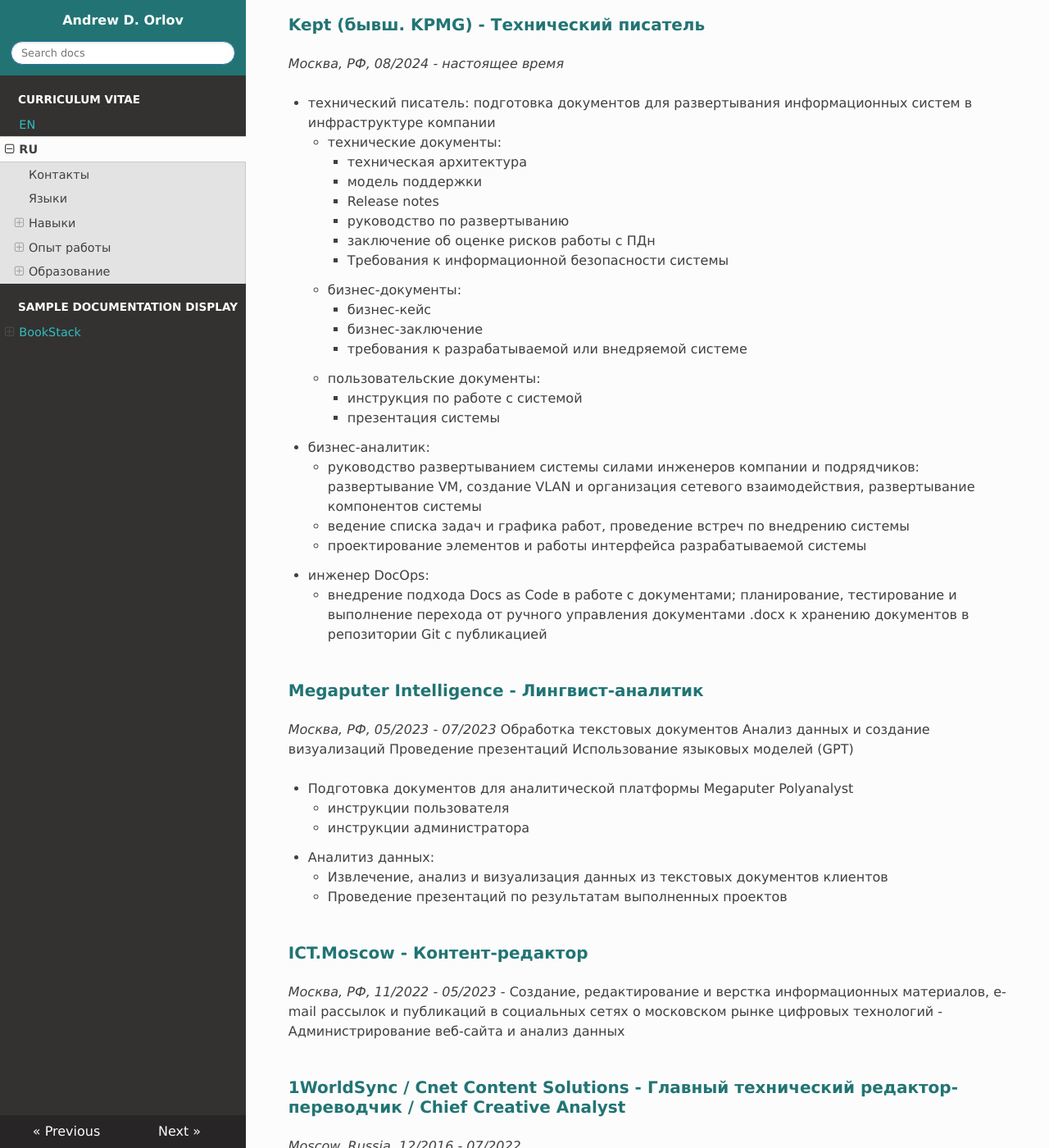
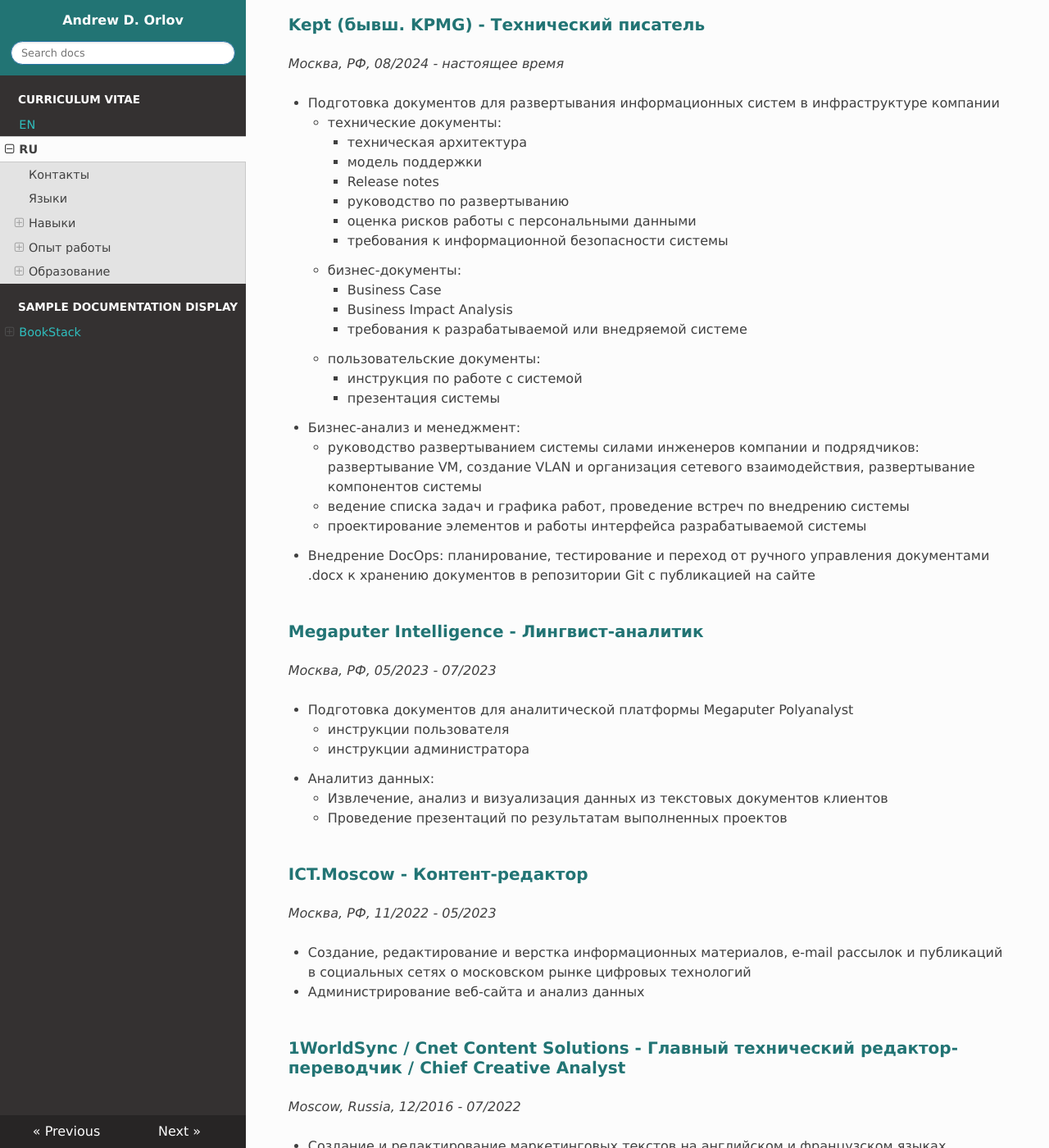
Before and after one commit to AndrewDOrlov/andrewdorlov.github.io, an MkDocs documentation site: the page built from docs/CVRU.md, in a window 1280 px wide and 1400 px high, scrolled down 1845 px. Shown: the whole window at 82% size. Built offline with MkDocs 1.6.1, drawn with Linux system fonts in a browser that asks for light colours; nearby versions of some CDN libraries; some of the changed text lies outside the part shown.

Commit message:
updated CV RU

```diff
--- a/docs/CVRU.md
+++ b/docs/CVRU.md
@@ -52,35 +52,30 @@
 ### Kept (бывш. KPMG) - Технический писатель
 *Москва, РФ, 08/2024 - настоящее время*
 
-- технический писатель: подготовка документов для развертывания информационных систем в инфраструктуре компании
+- Подготовка документов для развертывания информационных систем в инфраструктуре компании
     - технические документы:
         - техническая архитектура
         - модель поддержки
         - Release notes
         - руководство по развертыванию
-        - заключение об оценке рисков работы с ПДн
-        - Требования к информационной безопасности системы
+        - оценка рисков работы с персональными данными
+        - требования к информационной безопасности системы
     - бизнес-документы:
-        - бизнес-кейс
-        - бизнес-заключение
+        - Business Case
+        - Business Impact Analysis
         - требования к разрабатываемой или внедряемой системе
     - пользовательские документы:
         - инструкция по работе с системой
         - презентация системы
-- бизнес-аналитик:
+- Бизнес-анализ и менеджмент:
     - руководство развертыванием системы силами инженеров компании и подрядчиков: развертывание VM, создание VLAN и организация сетевого взаимодействия, развертывание компонентов системы
     - ведение списка задач и графика работ, проведение встреч по внедрению системы
     - проектирование элементов и работы интерфейса разрабатываемой системы
-- инженер DocOps:
-    - внедрение подхода Docs as Code в работе с документами; планирование, тестирование и выполнение перехода от ручного управления документами .docx к хранению документов в репозитории Git с публикацией
+- Внедрение DocOps: планирование, тестирование и переход от ручного управления документами .docx к хранению документов в репозитории Git с публикацией на сайте
 
 
 ### Megaputer Intelligence - Лингвист-аналитик
 *Москва, РФ, 05/2023 - 07/2023*
-Обработка текстовых документов
-Анализ данных и создание визуализаций
-Проведение презентаций
-Использование языковых моделей (GPT)
 
 - Подготовка документов для аналитической платформы Megaputer Polyanalyst
     - инструкции пользователя
@@ -91,6 +86,7 @@
 
 ### ICT.Moscow - Контент-редактор
 *Москва, РФ, 11/2022 - 05/2023*
+
 - Создание, редактирование и верстка информационных материалов, e-mail рассылок и публикаций в социальных сетях о московском рынке цифровых технологий
 - Администрирование веб-сайта и анализ данных
 
```
Also changed, not shown: other parts of docs/CVRU.md (+1 -1 lines), docs/index.md (+1 -1 lines).
